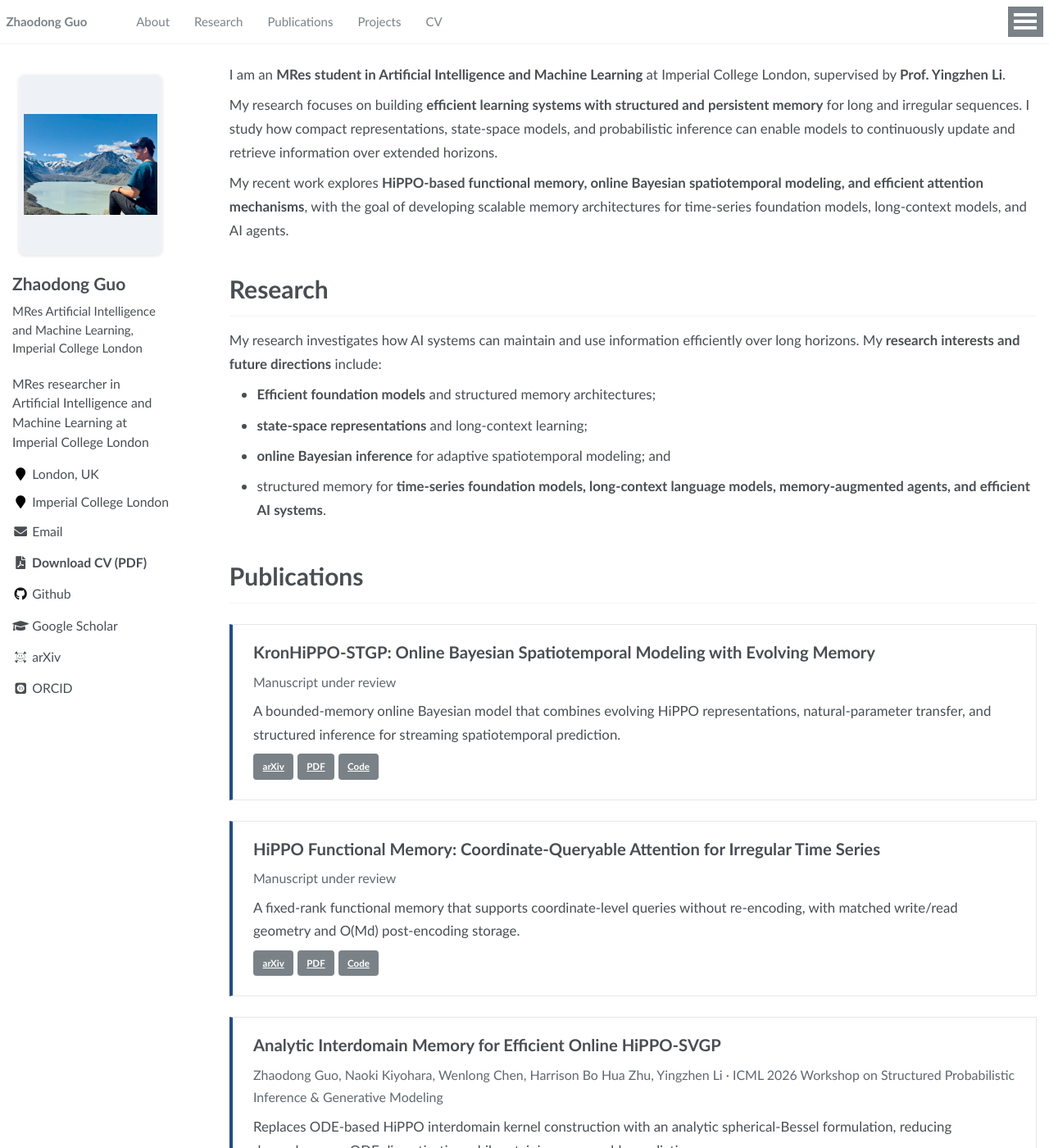
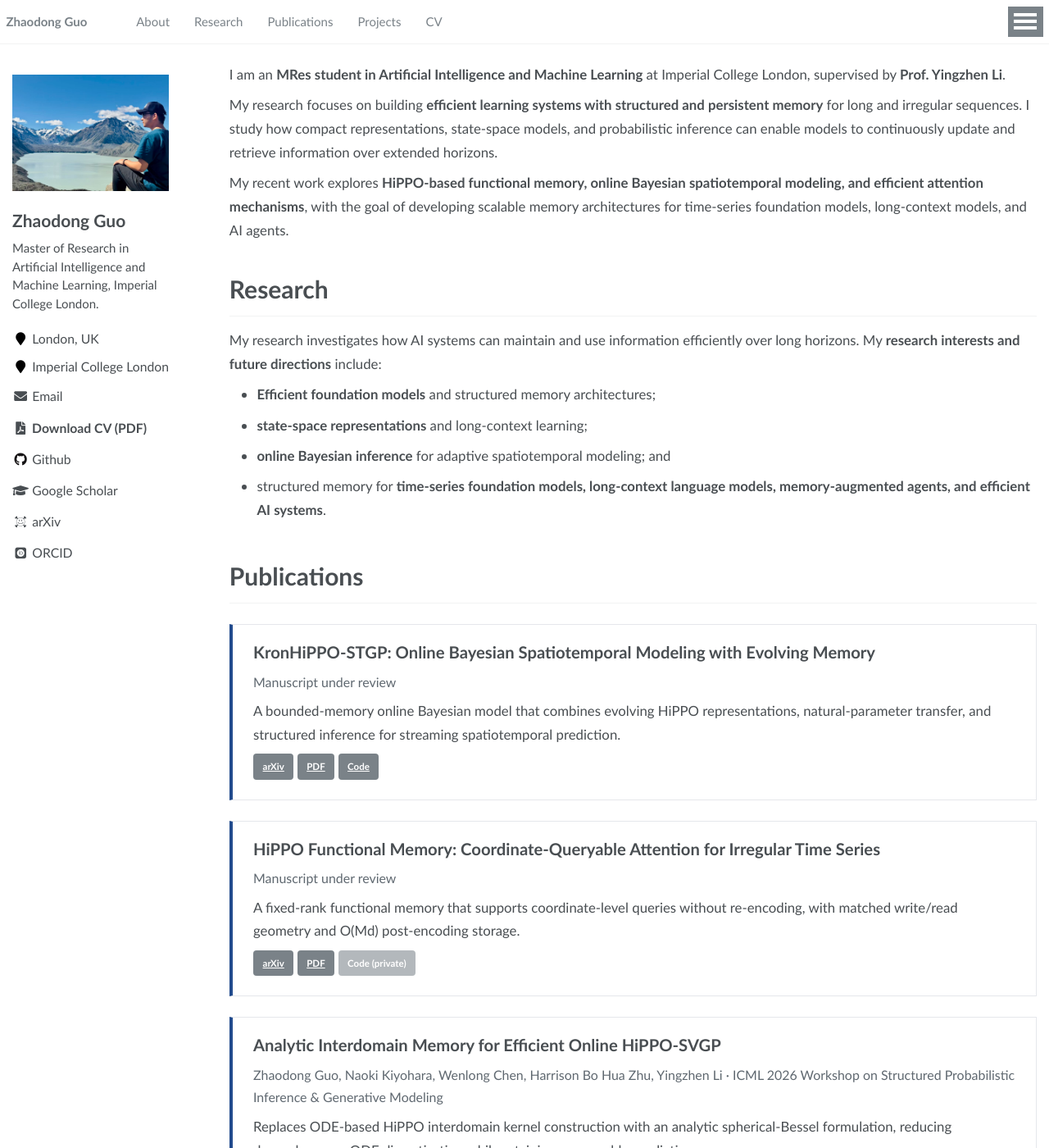
Before and after one commit to zhaodong929/zhaodong929.github.io, a Jekyll site: the page built from _pages/about.md, in a window 1280 px wide and 1400 px high. Shown: the whole window at 82% size. Built offline with Jekyll 4.4.1, drawn with Linux system fonts in a browser that asks for light colours; some web fonts are replaced.

Commit message:
Fix profile photo layout and project code links

```diff
--- a/_config.yml
+++ b/_config.yml
@@ -25,7 +25,7 @@ baidu_site_verification  :  # get baidu_site_verification from https://ziyuan.ba
 author:
   name             : "Zhaodong Guo"
   avatar           : "images/profile.jpg"
-  bio              : "MRes Artificial Intelligence and Machine Learning, Imperial College London"
+  bio              : "Master of Research in Artificial Intelligence and Machine Learning, Imperial College London."
   location         : "London, UK"
   employer         : "Imperial College London"
   pubmed           :
--- a/_includes/author-profile.html
+++ b/_includes/author-profile.html
@@ -16,9 +16,6 @@
   <div class="author__urls-wrapper">
     <!-- <button class="btn btn--inverse">More Info & Contact</button> -->
     <ul class="author__urls social-icons">
-      {% if site.description %}
-        <li><div style="white-space: normal; margin-bottom: 1em;">{{ site.description }}</div></li>
-      {% endif %}
       {% if author.location %}
         <li><i class="fa fa-fw fa-map-marker" aria-hidden="true"></i> {{ author.location }}</li>
       {% endif %}
--- a/_pages/about.md
+++ b/_pages/about.md
@@ -42,14 +42,14 @@ My research investigates how AI systems can maintain and use information efficie
   <h2>HiPPO Functional Memory: Coordinate-Queryable Attention for Irregular Time Series</h2>
   <p class="publication-meta">Manuscript under review</p>
   <p>A fixed-rank functional memory that supports coordinate-level queries without re-encoding, with matched write/read geometry and O(Md) post-encoding storage.</p>
-  <p class="publication-links"><a class="btn btn--small" href="https://arxiv.org/">arXiv</a> <a class="btn btn--small" href="{{ '/files/HiPPO_Functional_Memory.pdf' | relative_url }}">PDF</a> <a class="btn btn--small" href="https://github.com/zhaodong929/Kronecker_Separable_Spatio_Temporal_HiPPO_SVGP">Code</a></p>
+  <p class="publication-links"><a class="btn btn--small" href="https://arxiv.org/">arXiv</a> <a class="btn btn--small" href="{{ '/files/HiPPO_Functional_Memory.pdf' | relative_url }}">PDF</a> <span class="btn btn--small btn--disabled" aria-disabled="true" title="Code repository is currently private">Code (private)</span></p>
 </article>
 
 <article class="publication-card">
   <h2>Analytic Interdomain Memory for Efficient Online HiPPO-SVGP</h2>
   <p class="publication-meta">Zhaodong Guo, Naoki Kiyohara, Wenlong Chen, Harrison Bo Hua Zhu, Yingzhen Li · ICML 2026 Workshop on Structured Probabilistic Inference &amp; Generative Modeling</p>
   <p>Replaces ODE-based HiPPO interdomain kernel construction with an analytic spherical-Bessel formulation, reducing dependence on ODE discretization while retaining comparable predictive accuracy.</p>
-  <p class="publication-links"><a class="btn btn--small" href="https://icml.cc/virtual/2026/74293">ICML Page</a> <a class="btn btn--small" href="{{ '/files/Analytic_Interdomain_Memory_HiPPO_SVGP.pdf' | relative_url }}">PDF</a> <a class="btn btn--small" href="https://github.com/zhaodong929/Multi-SVGP">Code</a></p>
+  <p class="publication-links"><a class="btn btn--small" href="https://icml.cc/virtual/2026/74293">ICML Page</a> <a class="btn btn--small" href="{{ '/files/Analytic_Interdomain_Memory_HiPPO_SVGP.pdf' | relative_url }}">PDF</a> <a class="btn btn--small" href="https://github.com/zhaodong929/Analytic-HippoSVGP">Code</a></p>
 </article>
 
 <span class="anchor" id="news"></span>
--- a/assets/css/main.scss
+++ b/assets/css/main.scss
@@ -147,7 +147,7 @@ h1:before, .anchor:before {
     font-weight: 700;
 }
 
-/* Use the complete supplied photo in a larger square profile area. */
+/* Display the complete photo at its natural proportions without a frame. */
 div.author__avatar {
     width: 100%;
     margin: 0 auto 1.5rem;
@@ -156,13 +156,16 @@ div.author__avatar {
 
 img.author__avatar {
     display: block;
-    width: 220px !important;
-    height: 220px !important;
+    width: 100% !important;
+    max-width: 280px !important;
+    height: auto !important;
     margin: 0 auto;
-    border-radius: 8px !important;
+    border-radius: 0 !important;
+    border: 0 !important;
+    padding: 0 !important;
     object-fit: contain !important;
-    background: #eef2f6;
-    box-shadow: 0 1px 4px rgba(0, 0, 0, .12);
+    background: transparent;
+    box-shadow: none;
 }
 
 /* Increase reading size and reserve bold text for the key academic claims. */
@@ -205,13 +208,19 @@ img.author__avatar {
 
 @media (max-width: 600px) {
     img.author__avatar {
-        width: 180px !important;
-        height: 180px !important;
+        max-width: 240px !important;
     }
 
     .page__content {
         font-size: 1.04rem;
     }
+}
+
+.publication-links .btn--disabled {
+    background-color: #8b9298;
+    cursor: default;
+    opacity: .65;
+    pointer-events: none;
 }
 
 /* Keep the profile links available on small screens without JavaScript. */
```
Also changed, not shown: README.md (+2 -2 lines), _pages/projects.md (+2 -2 lines).
